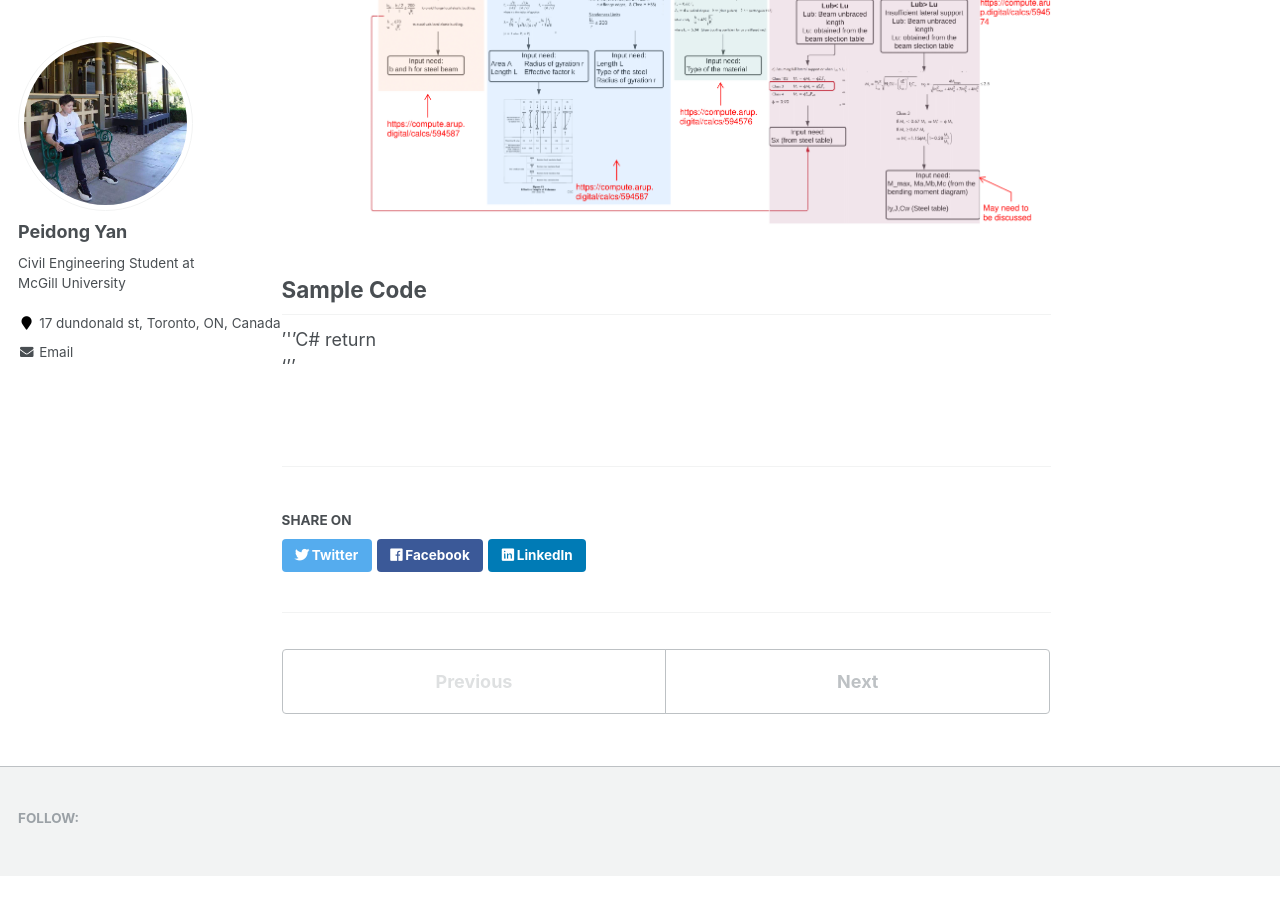
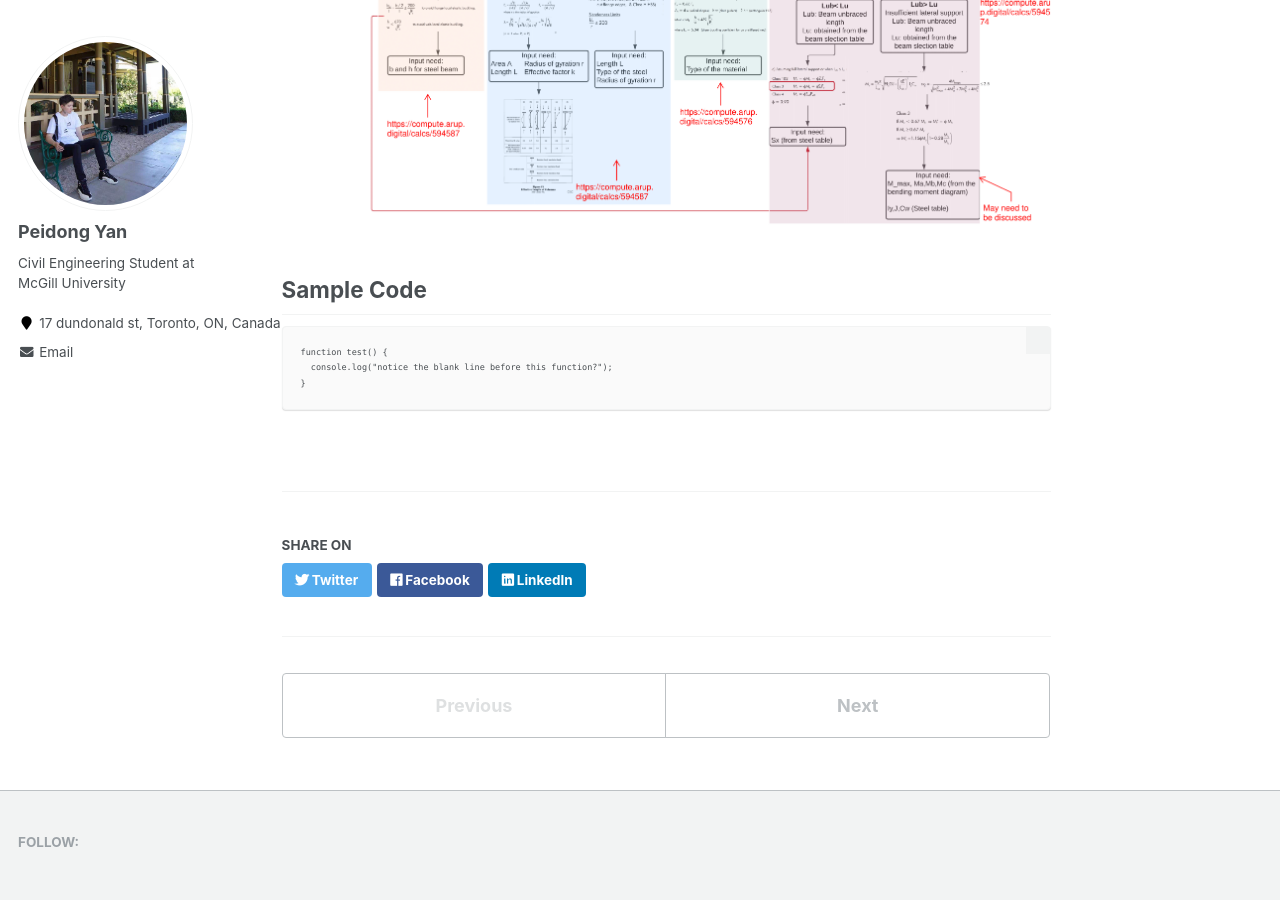
Before and after one commit to LorenYan98/LY.github.io, a Jekyll site: the page built from _portfolio/portfolio-1.md, in a window 1280 px wide and 900 px high, scrolled down 2082 px. Built offline with Jekyll 4.4.1, drawn with Linux system fonts in a browser that asks for light colours; before the commit the page ends 2958 px from its top, so only the background shows below that.

Commit message:
Update portfolio-1.md

````diff
--- a/_portfolio/portfolio-1.md
+++ b/_portfolio/portfolio-1.md
@@ -40,6 +40,8 @@ The code reads through user's input and select proper check based on it.
 
 Sample Code
 ---
-'''C#
-return
-'''
+```
+function test() {
+  console.log("notice the blank line before this function?");
+}
+```
````
